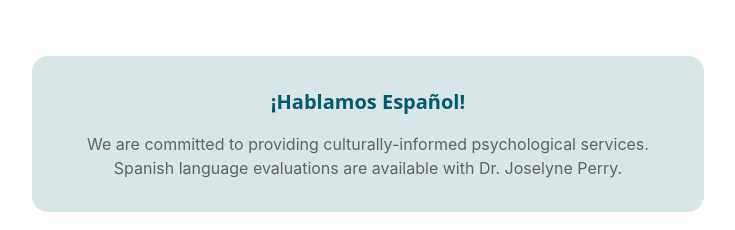
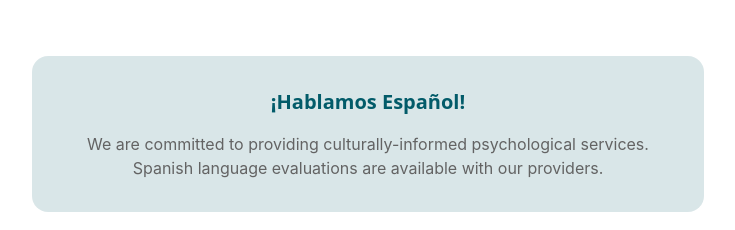
Before and after one commit to greyrockpsych/site, a React (Create React App) app: page /services in a window 1280 px wide. Shown: the part 860-1090 px from the top of the page, without its empty margins (272-1007 px from the left). Built offline with nearby package versions, Linux system fonts and the light colour scheme.

Commit message:
docs: update spanish language availability text on services page

```diff
--- a/src/pages/Services.jsx
+++ b/src/pages/Services.jsx
@@ -84,7 +84,7 @@ export default function Services() {
             </h3>
             <p className="text-neutral">
               We are committed to providing culturally-informed psychological services.
-              Spanish language evaluations are available with Dr. Joselyne Perry.
+              Spanish language evaluations are available with our providers.
             </p>
           </div>
         </div>
```
